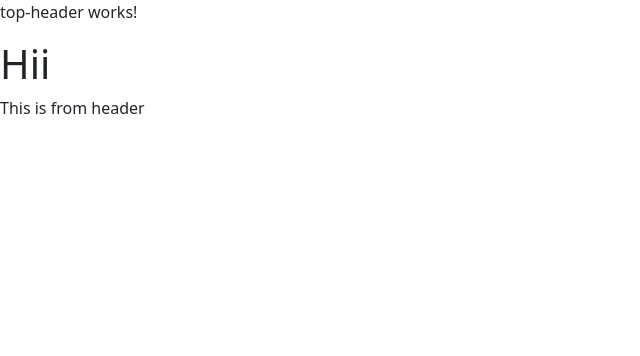
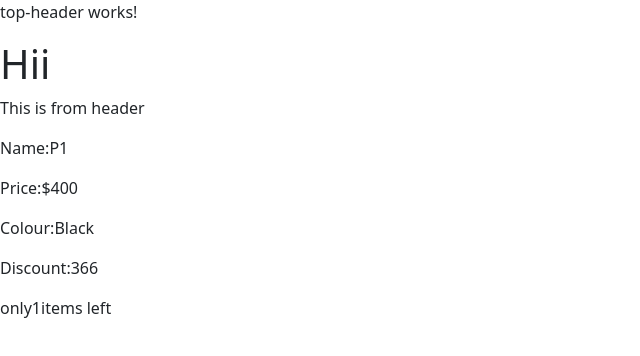
Before and after one commit to Riyaa-k/angular-ekart, an Angular app: page / in a window 1280 px wide. Shown: the top 356 px of the page, without its empty margins (0-640 px from the left). Built offline with nearby package versions, Linux system fonts and the light colour scheme.

Commit message:
string interpolation

```diff
--- a/src/app/app.component.html
+++ b/src/app/app.component.html
@@ -1,2 +1,3 @@
 <topheader></topheader>
 <app-header></app-header>
+<product-list></product-list>
--- a/src/app/app.module.ts
+++ b/src/app/app.module.ts
@@ -4,12 +4,14 @@ import { BrowserModule } from '@angular/platform-browser';
 import { AppComponent } from './app.component';
 import { HeaderComponent } from './header/header.component';
 import { TopHeaderComponent } from './top-header/top-header.component';
+import { ProductListComponent } from './product-list/product-list.component';
 
 @NgModule({
   declarations: [
     AppComponent,
     HeaderComponent,
-    TopHeaderComponent
+    TopHeaderComponent,
+    ProductListComponent
 
 
   ],
--- a/src/app/product-list/product-list.component.html
+++ b/src/app/product-list/product-list.component.html
@@ -1 +1,5 @@
-<p>product-list works!</p>
+<p>Name:{{product.name}}</p>
+<p>Price:{{'$'+product.price}}</p>
+<p>Colour:{{product.colour}}</p>
+<p>Discount:{{getdiscount().toFixed(0)}}</p>
+<p>{{product.instock>0 ? "only"+ product.instock + 'items left':"Not in stock"}}</p>
--- a/src/app/product-list/product-list.component.ts
+++ b/src/app/product-list/product-list.component.ts
@@ -1,12 +1,20 @@
 import { Component } from '@angular/core';
 
 @Component({
-  selector: 'app-product-list',
-  standalone: true,
-  imports: [],
+  selector: 'product-list',
   templateUrl: './product-list.component.html',
   styleUrl: './product-list.component.css'
 })
 export class ProductListComponent {
+  product={
+    name:"P1",
+    price:400,
+    colour:"Black",
+    discount:8.5,
+    instock:1
+  }
+  getdiscount(){
+    return this.product.price-(this.product.price*this.product.discount/100);
+  }
 
 }
```
Also changed, not shown: 1 other file (tests, documents, lock files or other folders).
